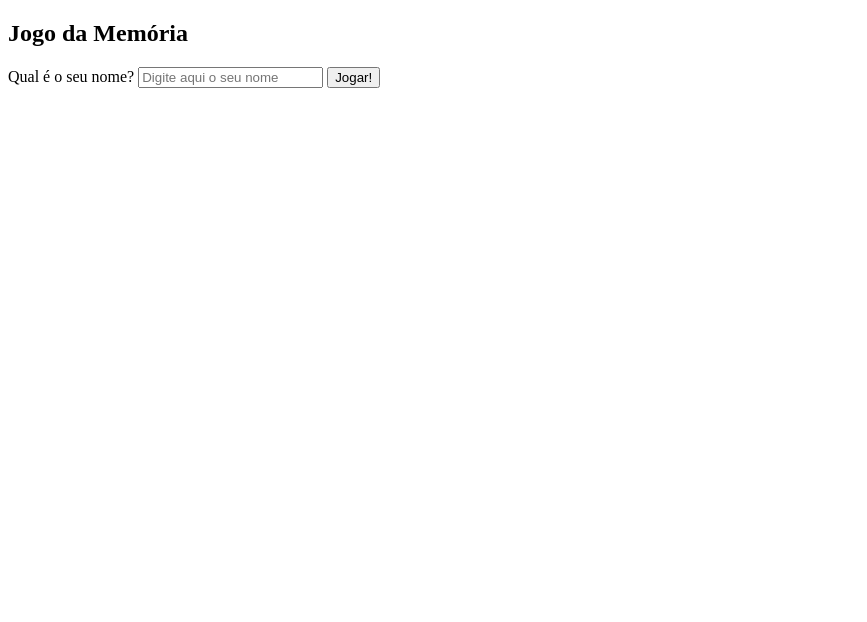
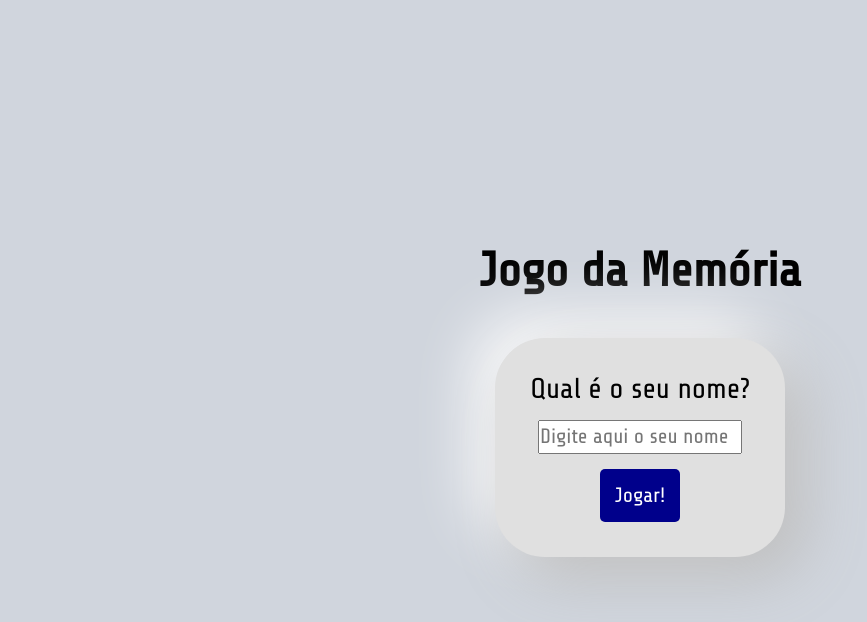
Before and after one commit to luizweb/MemoryGame, a plain HTML site: page index.html in a window 1280 px wide. Shown: the whole page, without its empty margins (0-867 px from the left). Drawn offline with Linux system fonts and the light colour scheme.

Commit message:
primeira versão - styling

```diff
--- a/index.html
+++ b/index.html
@@ -8,7 +8,7 @@
     <title>Memory Game</title>
 </head>
 <body>
-    <article id="startScreen">
+    <article id="startScreen" class="startScreen">
         <h1>Jogo da Memória</h1>
 
         <div>
@@ -29,6 +29,9 @@
         </div>
     </article>
 
+
+
+
 </body>
 
     <script src="./js/MemoryGame.js"></script>
--- a/style/style.css
+++ b/style/style.css
@@ -1,8 +1,11 @@
+@import url('https://fonts.googleapis.com/css2?family=Share+Tech&display=swap');
 
+* {
+    margin: 0;
+    padding: 0;
+    font-family: 'Share Tech', sans-serif;
+}
 
-.hide{
-    display: none;
-}
 
 .show {
     display: block;
@@ -13,3 +16,67 @@
     flex-wrap: wrap;
     gap: 15px;
 }
+
+.startScreen{
+    display: flex;
+    flex-direction: column;
+    align-items: center;
+    justify-content: center;
+    background-color: rgb(208, 213, 221);
+    height: 100vh;
+}
+
+.startScreen > h1{
+    font-size: 3rem;
+    padding-bottom:40px;
+}
+
+.startScreen > div {
+    font-size: 1.8rem;
+    gap:15px;
+    display: flex;
+    flex-direction: column;
+    align-items: center;
+
+    border-radius: 50px;
+    background: #e0e0e0;
+    box-shadow:  20px 20px 60px #bebebe,
+             -20px -20px 60px #ffffff;
+
+    padding: 35px;
+}
+
+#inputName {
+    font-size: 1.3rem;
+    width: 25vh;
+    height: 30px;
+}
+
+#btnStart{
+    padding: 15px;
+    font-size: 1.3rem;
+    border-radius: 5px;
+    border: 0;
+    background-color: darkblue;
+    color: #ffffff;
+}
+
+#btnStart:hover{
+    cursor: pointer;
+}
+
+#gameScore {
+    font-weight: 400;
+    font-size:xx-large;
+    padding-top: 30px;
+    padding-bottom: 30px;
+}
+
+#gameScreen {
+    width:1200px;
+    margin:0 auto;
+}
+
+.hide{
+    display: none;
+}
```
